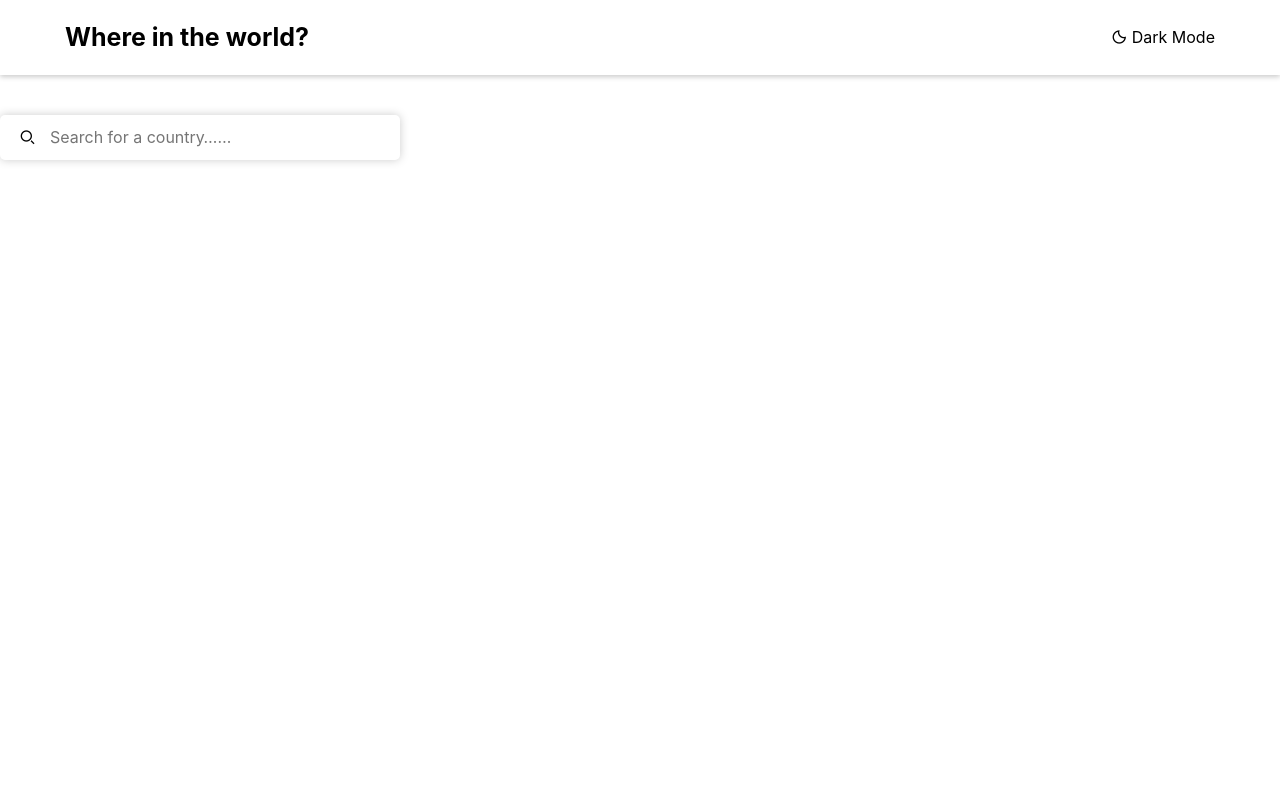
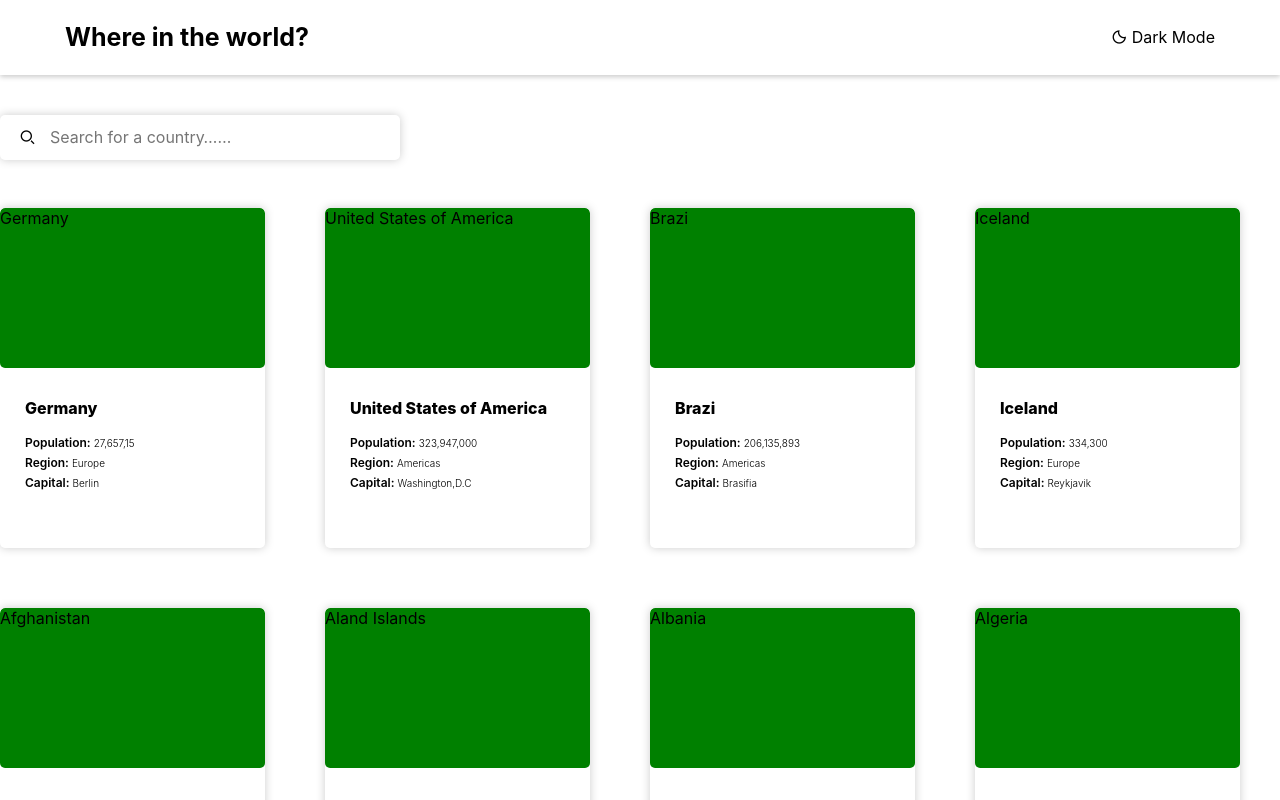
Before and after one commit to XuShengYuu/Countries, a Vue app: page /#/ in a window 1280 px wide. Shown: the top 800 px of the page. Built offline with nearby package versions, Linux system fonts and the light colour scheme.

Commit message:
add countries

```diff
--- a/src/pages/home/Home.vue
+++ b/src/pages/home/Home.vue
@@ -4,6 +4,7 @@
     <div class="content">
       <home-search></home-search>
       <home-region class="home-region"></home-region>
+      <home-countries class="home-countries"></home-countries>
     </div>
   </div>
 </template>
@@ -12,12 +13,14 @@
 import HomeHeader from './components/Header'
 import HomeSearch from './components/Search'
 import HomeRegion from './components/Region'
+import HomeCountries from './components/Countries'
 export default {
     name: 'Home',
     components: {
       HomeHeader,
       HomeSearch,
       HomeRegion,
+      HomeCountries
     }
   }
 </script>
@@ -26,7 +29,11 @@ export default {
   width: 1440px
   margin: 0 auto;
   .home-search
-      float: left
+    float: left
   .home-region
-      float: right
+    float: right
+  .home-countries
+    float: left
+    clear: left
+    margin-top: 48px
 </style>
--- /dev/null
+++ b/src/pages/home/components/Countries.vue
@@ -0,0 +1,133 @@
+<template>
+  <div>
+    <div class="countries" v-for="item of countriesList" :key="item.id">
+      <div class="flag">{{item.country}}</div>
+      <div class="info">
+        <div class="info-country">{{item.country}}</div>
+        <div class="info-population">
+          Population:
+          <span class="population-num">{{item.population}}</span>
+        </div>
+        <div class="info-region">
+          Region:
+          <span class="region">{{item.region}}</span>
+        </div>
+        <div class="info-capital">
+          Capital:
+          <span class="capital">{{item.capital}}</span>
+        </div>
+      </div>
+    </div>
+  </div>
+</template>
+
+<script>
+export default {
+    name: 'HomeCountries',
+    data () {
+      return {
+        countriesList: [{
+          id: '0001',
+          flag:'Germany',
+          country:'Germany',
+          population:'27,657,15',
+          region:'Europe',
+          capital:'Berlin'
+        },{
+          id: '0002',
+          flag:'United States of America',
+          country:'United States of America',
+          population:'323,947,000',
+          region:'Americas',
+          capital:'Washington,D.C'
+        },{
+          id: '0003',
+          flag:'Brazi',
+          country:'Brazi',
+          population:'206,135,893',
+          region:'Americas',
+          capital:'Brasifia'
+        },{
+          id: '0004',
+          flag:'Iceland',
+          country:'Iceland',
+          population:'334,300',
+          region:'Europe',
+          capital:'Reykjavik'
+        },{
+          id: '0005',
+          flag:'Afghanistan',
+          country:'Afghanistan',
+          population:'27,657,145',
+          region:'Asia',
+          capital:'Kabul'
+        },{
+          id: '0006',
+          flag:'Aland Islands',
+          country:'Aland Islands',
+          population:'28,875',
+          region:'Europe',
+          capital:'Mariehman'
+        },{
+          id: '0007',
+          flag:'Albania',
+          country:'Albania',
+          population:'2,886,026',
+          region:'Europe',
+          capital:'Tirana'
+        },{
+          id: '0008',
+          flag:'Algeria',
+          country:'Algeria',
+          population:'40,400,000',
+          region:'Africa',
+          capital:'Algiers'
+        }]
+      }
+    }
+}
+</script>
+<style lang="stylus" scoped>
+  .countries
+    width: 265px
+    height: 340px
+    overflow: hidden
+    border-radius: 5px
+    box-shadow: 0px 0px 10px #ccc;
+    float: left
+    margin-right: 60px
+    margin-bottom: 60px
+    .flag
+      width: 265px
+      height: 160px
+      background: green
+      border-radius: 5px
+    .info
+      width: 265px
+      height: 180px
+      line-height: 20px
+      margin-left: 25px
+      .info-country
+        font-size: 16px
+        font-weight: 800
+        margin-top: 30px
+      .info-population
+        margin-top: 15px
+        font-size: 12px
+        font-weight: 600
+        .population-num
+          font-size: 10px
+          font-weight: 300
+      .info-region
+        font-size: 12px
+        font-weight: 600
+        .region
+          font-size: 10px
+          font-weight: 300
+      .info-capital
+        font-size: 12px
+        font-weight: 600
+        .capital
+          font-size: 10px
+          font-weight: 300
+</style>
```
